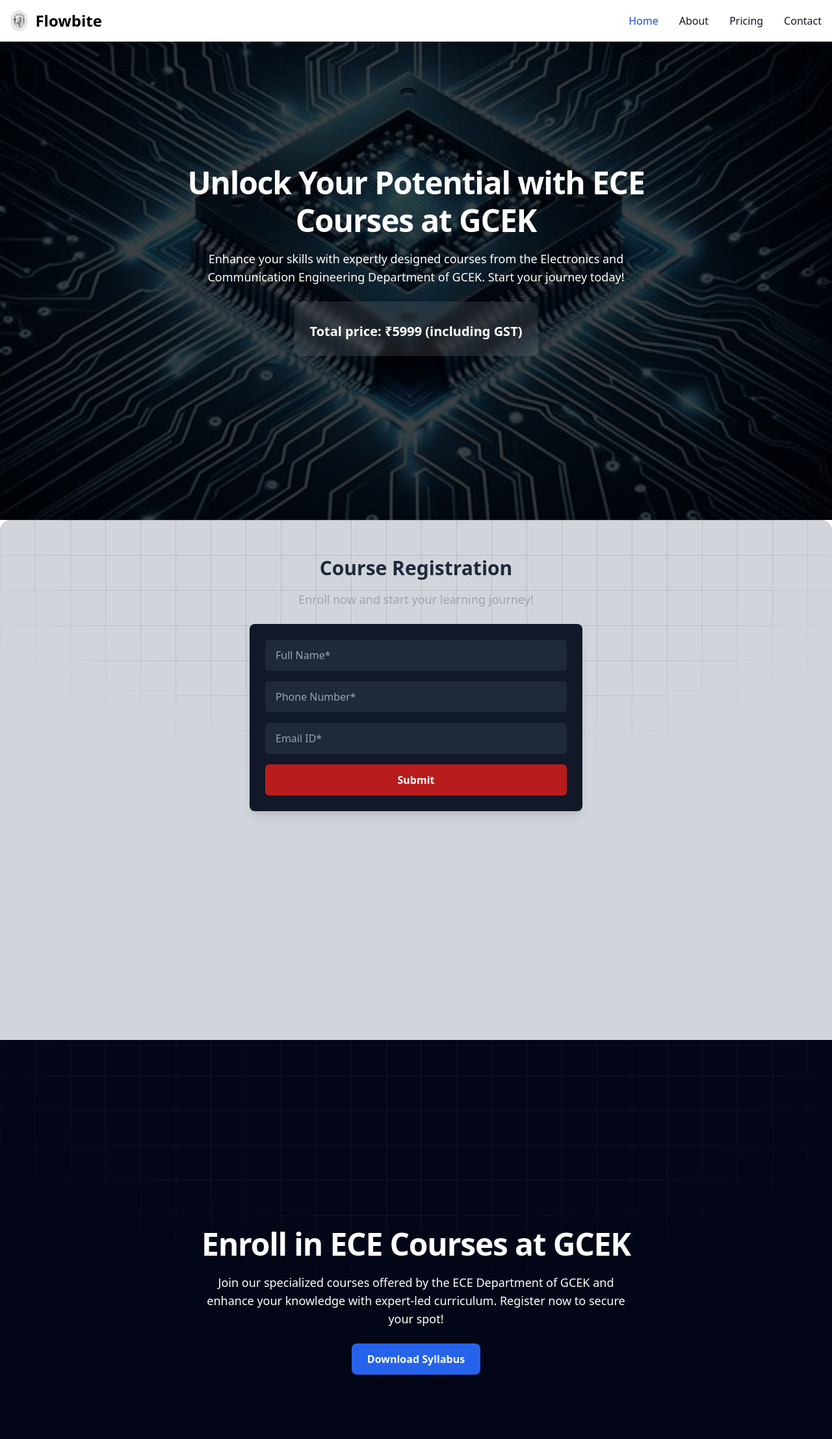
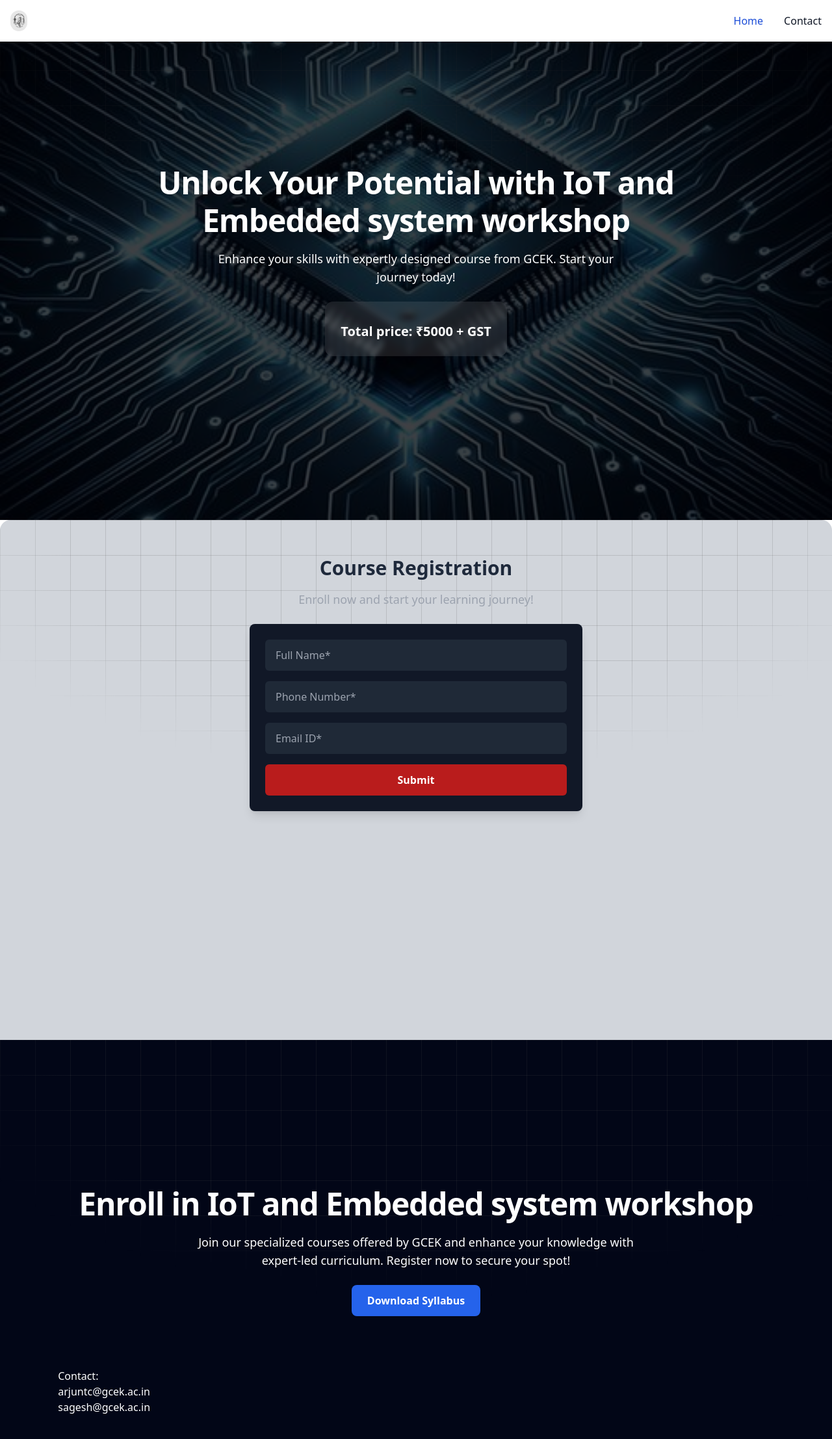
Before and after one commit to jeevanbabu7/Course, a React (Vite) app: page / in a window 1280 px wide. Shown: the top 2214 px of the page at 65% size. Built offline with nearby package versions, Linux system fonts and the light colour scheme.

Commit message:
some change

```diff
--- a/src/App.jsx
+++ b/src/App.jsx
@@ -19,16 +19,15 @@
 
           <div className="relative text-center px-8 max-w-4xl">
             <h1 className="2xl:text-7xl text-5xl font-bold tracking-tight leading-[120%]">
-              Unlock Your Potential with ECE Courses at GCEK
+              Unlock Your Potential with IoT and Embedded system workshop
             </h1>
             <p className="mt-4 text-lg max-w-2xl mx-auto">
-              Enhance your skills with expertly designed courses from the Electronics and Communication Engineering
-              Department of GCEK. Start your journey today!
+              Enhance your skills with expertly designed course from GCEK. Start your journey today!
             </p>
 
             {/* Price Details Section */}
             <div className="mt-6 p-6 bg-white/10 backdrop-blur-sm rounded-xl inline-block">
-              <p className="mt-2 text-xl font-bold">Total price: ₹5999 (including GST)</p>
+              <p className="mt-2 text-xl font-bold">Total price: ₹5000 + GST</p>
             </div>
           </div>
         </section>
@@ -47,19 +46,24 @@
             <div className="absolute bottom-0 left-0 right-0 top-0 bg-[linear-gradient(to_right,#4f4f4f2e_1px,transparent_1px),linear-gradient(to_bottom,#4f4f4f2e_1px,transparent_1px)] bg-[size:54px_54px] [mask-image:radial-gradient(ellipse_60%_50%_at_50%_0%,#000_70%,transparent_100%)]"></div>
             <div className="text-center px-8 z-50">
               <h1 className="2xl:text-7xl text-5xl font-semibold tracking-tight leading-[120%]">
-                Enroll in ECE Courses at GCEK
+                Enroll in  IoT and Embedded system workshop
               </h1>
               <p className="mt-4 text-lg max-w-2xl mx-auto">
-                Join our specialized courses offered by the ECE Department of GCEK and enhance your knowledge
+                Join our specialized courses offered by GCEK and enhance your knowledge
                 with expert-led curriculum. Register now to secure your spot!
               </p>
               <a
-                href="https://drive.google.com/file/d/13A8LDUqHpz5-s7mOyFc_nwj5St1vN6P7/view?usp=drive_link"
+                href="https://drive.google.com/file/d/112WrCukPRbl3_zwXTTJF2OIJ5IUcIoOo/view?usp=sharing"
                 download
                 className="mt-6 inline-block bg-blue-600 hover:bg-blue-700 text-white font-semibold py-3 px-6 rounded-lg transition pointer"
               >
                 Download Syllabus
               </a>
+            </div>
+            <div className='pt-20' id="#contact">
+              <h2>Contact: </h2>
+              <p>arjuntc@gcek.ac.in</p>
+              <p>sagesh@gcek.ac.in</p>
             </div>
           </section>
 
--- a/src/components/Navbar.jsx
+++ b/src/components/Navbar.jsx
@@ -7,7 +7,7 @@
             <div className="max-w-screen-xl flex flex-wrap items-center justify-between mx-auto p-4">
                 <a href="https://flowbite.com/" className="flex items-center space-x-3 rtl:space-x-reverse">
                     <img src="./logo.webp" className="h-8 rounded-2xl" alt="Flowbite Logo" />
-                    <span className="self-center text-2xl font-semibold whitespace-nowrap dark:text-white">Flowbite</span>
+                    <span className="self-center text-2xl font-semibold whitespace-nowrap dark:text-white"></span>
                 </a>
                 <button data-collapse-toggle="navbar-default" type="button" className="inline-flex items-center p-2 w-10 h-10 justify-center text-sm text-gray-500 rounded-lg md:hidden hover:bg-gray-100 focus:outline-none focus:ring-2 focus:ring-gray-200 dark:text-gray-400 dark:hover:bg-gray-700 dark:focus:ring-gray-600" aria-controls="navbar-default" aria-expanded="false">
                     <span className="sr-only">Open main menu</span>
@@ -20,15 +20,15 @@
                     <li>
                     <a href="#" className="block py-2 px-3 text-white bg-blue-700 rounded-sm md:bg-transparent md:text-blue-700 md:p-0 dark:text-white md:dark:text-blue-500" aria-current="page">Home</a>
                     </li>
-                    <li>
+                    {/* <li>
                     <a href="#" className="block py-2 px-3 text-gray-900 rounded-sm hover:bg-gray-100 md:hover:bg-transparent md:border-0 md:hover:text-blue-700 md:p-0 dark:text-white md:dark:hover:text-blue-500 dark:hover:bg-gray-700 dark:hover:text-white md:dark:hover:bg-transparent">About</a>
                     </li>
 
                     <li>
                     <a href="#" className="block py-2 px-3 text-gray-900 rounded-sm hover:bg-gray-100 md:hover:bg-transparent md:border-0 md:hover:text-blue-700 md:p-0 dark:text-white md:dark:hover:text-blue-500 dark:hover:bg-gray-700 dark:hover:text-white md:dark:hover:bg-transparent">Pricing</a>
-                    </li>
+                    </li> */}
                     <li>
-                    <a href="#" className="block py-2 px-3 text-gray-900 rounded-sm hover:bg-gray-100 md:hover:bg-transparent md:border-0 md:hover:text-blue-700 md:p-0 dark:text-white md:dark:hover:text-blue-500 dark:hover:bg-gray-700 dark:hover:text-white md:dark:hover:bg-transparent">Contact</a>
+                    <a href="contact" className="block py-2 px-3 text-gray-900 rounded-sm hover:bg-gray-100 md:hover:bg-transparent md:border-0 md:hover:text-blue-700 md:p-0 dark:text-white md:dark:hover:text-blue-500 dark:hover:bg-gray-700 dark:hover:text-white md:dark:hover:bg-transparent">Contact</a>
                     </li>
                 </ul>
                 </div>
--- a/src/pages/Form.jsx
+++ b/src/pages/Form.jsx
@@ -4,11 +4,8 @@
 import FormData from "form-data"; // form-data v4.0.1
 import Mailgun from "mailgun.js"; // mailgun.js v11.1.0
 import axios from "axios"; // axios v0.21.1
-import sgMail from "@sendgrid/mail";
-import emailjs from "emailjs-com";
 
 const Form = () => {
-
   const [formData, setFormData] = useState({
     name: "",
     phone: "",
@@ -23,48 +20,48 @@
     }));
   };
 
-  // async function validateEmail(email) {
-  //   const apiKey = import.meta.env.VITE_MAILGUN_API_KEY ; // Replace with your Mailgun API key
-  //   const url = `https://api.mailgun.net/v4/address/validate?address=${email}`;
+  async function validateEmail(email) {
+    const apiKey = "d585e145a1ac0c609bd2177b23a9168f-3af52e3b-cfcba6fb"; // Replace with your Mailgun API key
+    const url = `https://api.mailgun.net/v4/address/validate?address=${email}`;
 
-  //   try {
-  //     const response = await axios.get(url, {
-  //       auth: {
-  //         username: "api",
-  //         password: apiKey,
-  //       },
-  //     });
-  //     return response.data.is_valid;
-  //   } catch (error) {
-  //     console.error("Error validating email:", error);
-  //     return false;
-  //   }
-  // }
+    try {
+      const response = await axios.get(url, {
+        auth: {
+          username: "api",
+          password: apiKey,
+        },
+      });
+      return response.data.is_valid;
+    } catch (error) {
+      console.error("Error validating email:", error);
+      return false;
+    }
+  }
 
-  // async function sendSimpleMessage(userEmail, userName) {
-  //   const mailgun = new Mailgun(FormData);
-  //   const mg = mailgun.client({
-  //     username: "api",
-  //     key: apikey,
-  //   });
+  async function sendSimpleMessage(userEmail, userName) {
+    const mailgun = new Mailgun(FormData);
+    const mg = mailgun.client({
+      username: "api",
+      key: "d585e145a1ac0c609bd2177b23a9168f-3af52e3b-cfcba6fb",
+    });
 
-  //   try {
-  //     const data = await mg.messages.create(
-  //       "sandbox73a6e97a44aa40a0b4e6704e9f767b91.mailgun.org",
-  //       {
-  //         from: "Mailgun Sandbox <postmaster@sandbox73a6e97a44aa40a0b4e6704e9f767b91.mailgun.org>",
-  //         to: userEmail, // Send email to the entered user email
-  //         subject: `Hello ${userName}`,
-  //         text: `Hi ${userName},\n\nThank you for registering for the course! We will get back to you soon.\n\nBest Regards,\nCourse Team`,
-  //       }
-  //     );
+    try {
+      const data = await mg.messages.create(
+        "sandbox73a6e97a44aa40a0b4e6704e9f767b91.mailgun.org",
+        {
+          from: "Mailgun Sandbox <postmaster@sandbox73a6e97a44aa40a0b4e6704e9f767b91.mailgun.org>",
+          to: userEmail, // Send email to the entered user email
+          subject: `Hello ${userName}`,
+          text: `Hi ${userName},\n\nThank you for registering for the course! We will get back to you soon.\n\nBest Regards,\nCourse Team`,
+        }
+      );
 
-  //     console.log("Email Sent:", data);
-  //     return data;
-  //   } catch (error) {
-  //     console.log("Error sending email:", error);
-  //   }
-  // }
+      console.log("Email Sent:", data);
+      return data;
+    } catch (error) {
+      console.log("Error sending email:", error);
+    }
+  }
 
   const handleSubmit = async (e) => {
     e.preventDefault();
@@ -74,30 +71,18 @@
       return;
     }
 
-    // const isEmailValid = await validateEmail(formData.email);
-    // if (!isEmailValid) {
-    //   toast.error("Invalid email address!", { position: "top-left" });
-    //   return;
-    // }
+    const isEmailValid = await validateEmail(formData.email);
+    if (!isEmailValid) {
+      toast.error("Invalid email address!", { position: "top-left" });
+      return;
+    }
 
     toast.success("Form submitted successfully!", { position: "top-left" });
 
     try {
-      const response = await emailjs.send(
-        "service_0ucc7pi",  // Replace with your EmailJS Service ID
-        "template_wdaz7b8", // Replace with your EmailJS Template ID
-        {
-          from_name: "Jeevan",
-          to_name: "test",
-          to_email: formData.email,
-          message: "Hello! This is a test email from my frontend app.",
-        },
-        "S0p9-eY2NRlT1ZAwC" // Replace with your EmailJS Public Key
-      );
-
-      console.log("Email sent successfully:", response);
+      await sendSimpleMessage(formData.email, formData.name);
     } catch (error) {
-      console.error("Failed to send email:", error);
+      console.error("Error sending email:", error);
     }
 
     setFormData({
```
